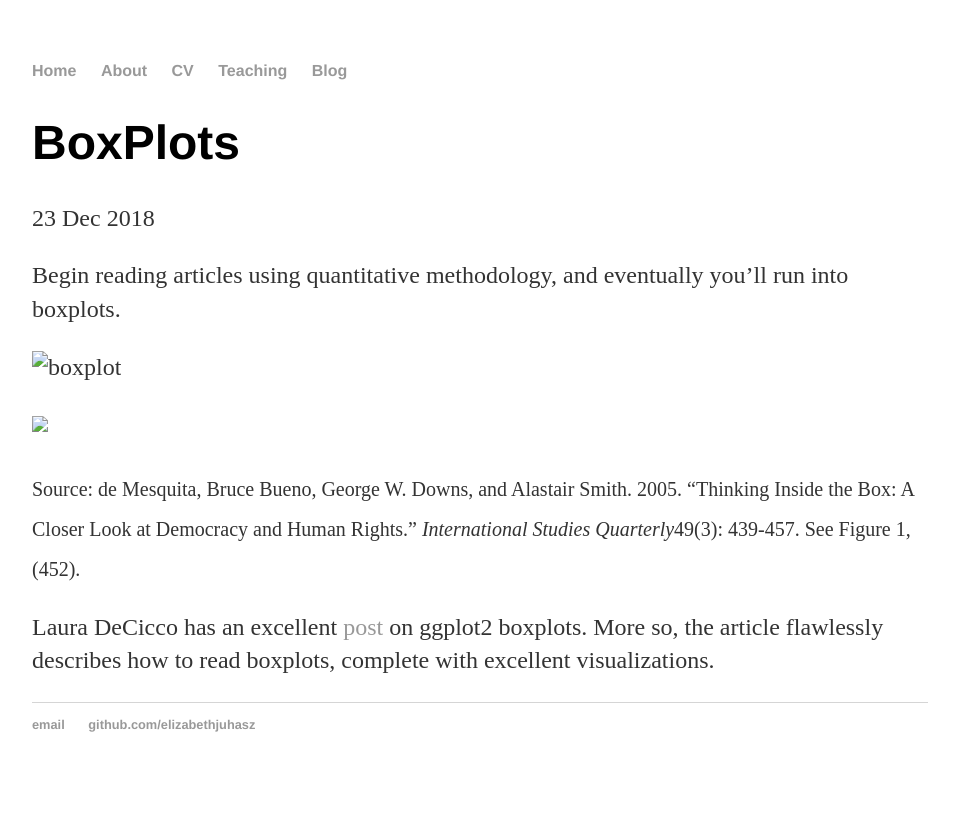
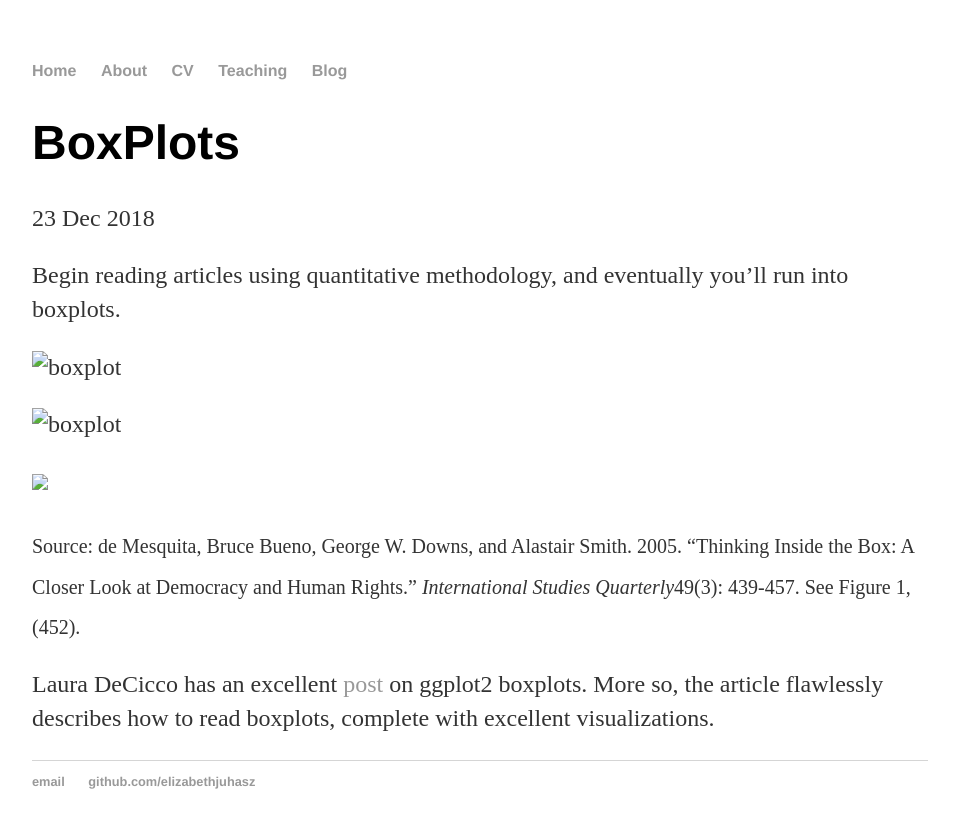
Before and after one commit to elizabethjuhasz/elizabethjuhasz.github.io, a Jekyll site: the page built from _posts/2018-12-23-ggplot-boxplot.md, in a window 1280 px wide. Shown: the top 828 px of the page, without its empty margins (160-1119 px from the left). Built offline with Jekyll 4.4.1, drawn with Linux system fonts in a browser that asks for light colours.

Commit message:
Update 2018-12-23-ggplot-boxplot.md

```diff
--- a/_posts/2018-12-23-ggplot-boxplot.md
+++ b/_posts/2018-12-23-ggplot-boxplot.md
@@ -7,6 +7,8 @@
 
 ![boxplot](boxplot.jpg)
 
+![boxplot](_posts/boxplot.jpg)
+
 <img src="boxplot.jpg"/>
 
 <sub>Source: de Mesquita, Bruce Bueno, George W. Downs, and Alastair Smith.  2005.  "Thinking Inside the Box: A Closer Look at
```
